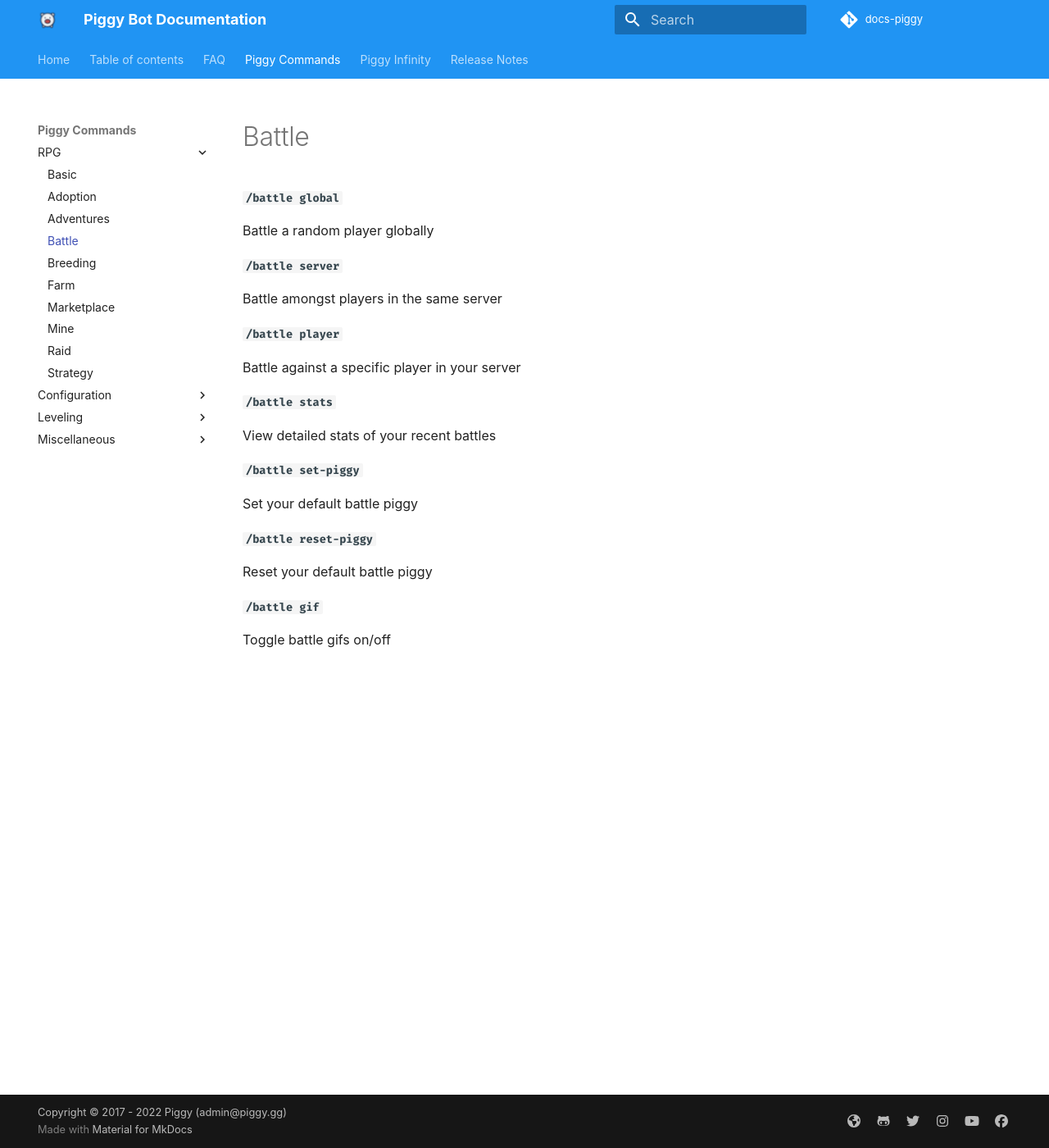
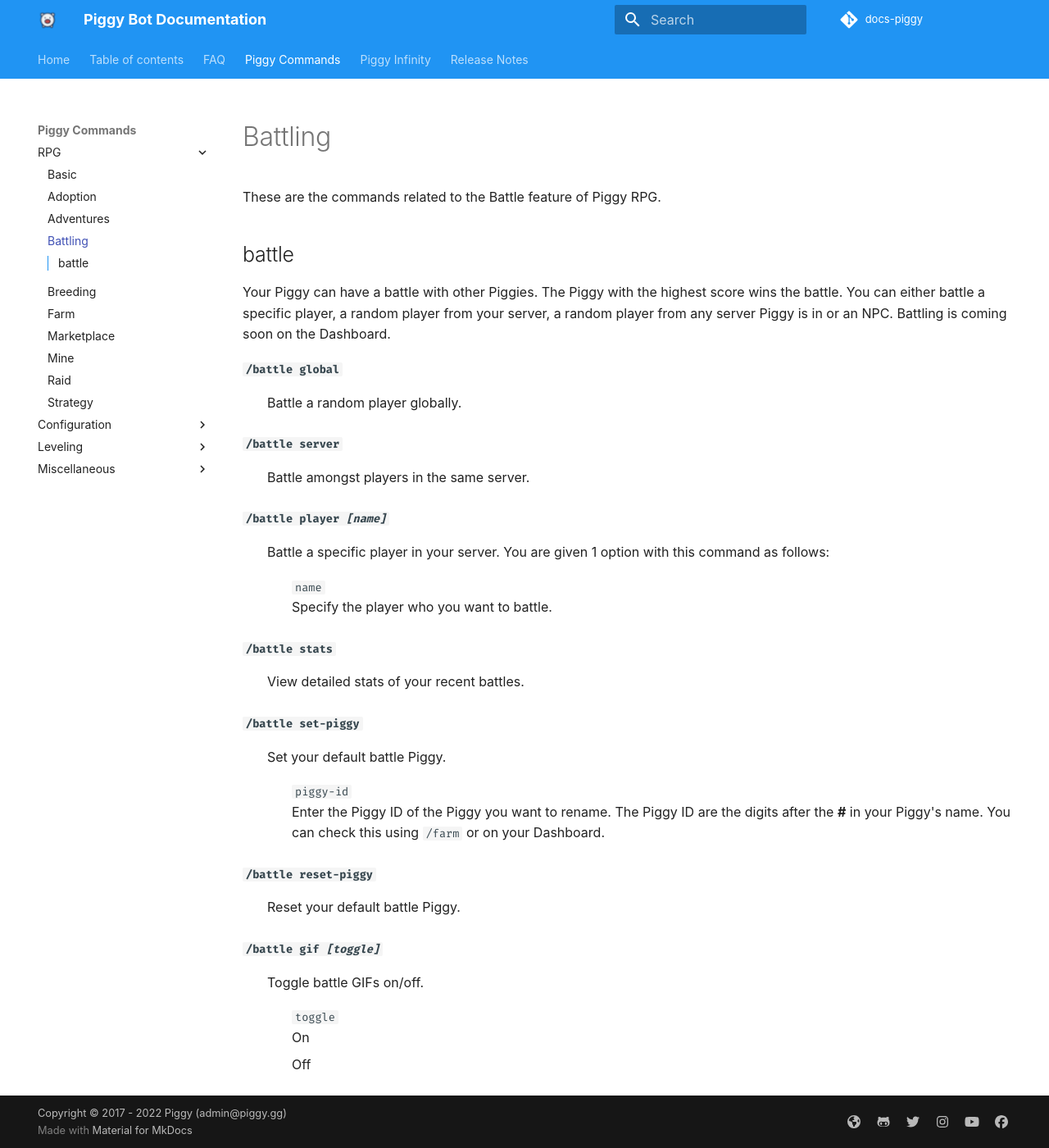
Before and after one commit to botlabs-gg/docs-piggy, an MkDocs documentation site: the page built from docs/Piggy-Commands/RPG/battling.md, in a window 1280 px wide and 1400 px high. Shown: the whole window at 82% size. Built offline with MkDocs 1.6.1 and Material for MkDocs 9.7.7, drawn with Linux system fonts in a browser that asks for light colours; some web fonts are replaced; comment, search, counter and statistics services are not loaded.

Commit message:
Updated Battle commands

```diff
--- a/docs/Piggy-Commands/RPG/battling.md
+++ b/docs/Piggy-Commands/RPG/battling.md
@@ -1,34 +1,34 @@
-# Battle
-__`/battle global`__
+# Battling
+These are the commands related to the Battle feature of Piggy RPG.
 
-Battle a random player globally
-
-
-__`/battle server`__
-
-Battle amongst players in the same server
-
-
-__`/battle player`__
-
-Battle against a specific player in your server
-
-
-__`/battle stats`__
-
-View detailed stats of your recent battles
-
-
-__`/battle set-piggy`__
-
-Set your default battle piggy
-
-
-__`/battle reset-piggy`__
-
-Reset your default battle piggy
-
-
-__`/battle gif`__
-
-Toggle battle gifs on/off
+##battle
+Your Piggy can have a battle with other Piggies. The Piggy with the highest score wins the battle. You can either battle a specific player, a random player from your server, a random player from any server Piggy is in or an NPC. Battling is coming soon on the Dashboard.
+<dl>
+<dt><code><b>/battle global</b></code>
+<dd>Battle a random player globally.
+<dt><code><b>/battle server</b></code>
+<dd>Battle amongst players in the same server.
+<dt><code><b>/battle player <i>[name]</i></b></code>
+<dd>Battle a specific player in your server. You are given 1 option with this command as follows:
+<ul style="list-style-type: none;">
+<li><code>name</code><br>
+Specify the player who you want to battle.
+</ul>
+<dt><code><b>/battle stats</b></code>
+<dd>View detailed stats of your recent battles.
+<dt><code><b>/battle set-piggy</b></code>
+<dd>Set your default battle Piggy.
+<ul style="list-style-type: none;">
+<li><code>piggy-id</code><br>
+Enter the Piggy ID of the Piggy you want to rename. The Piggy ID are the digits after the <b>#</b> in your Piggy's name. You can check this using <code>/farm</code> or on your Dashboard.
+</ul>
+<dt><code><b>/battle reset-piggy</b></code>
+<dd>Reset your default battle Piggy.
+<dt><code><b>/battle gif <i>[toggle]</i></b></code>
+<dd>Toggle battle GIFs on/off.
+<ul style="list-style-type: none;">
+<li><code>toggle</code><br>
+On
+<li>Off
+</ul>
+</dl>
```
